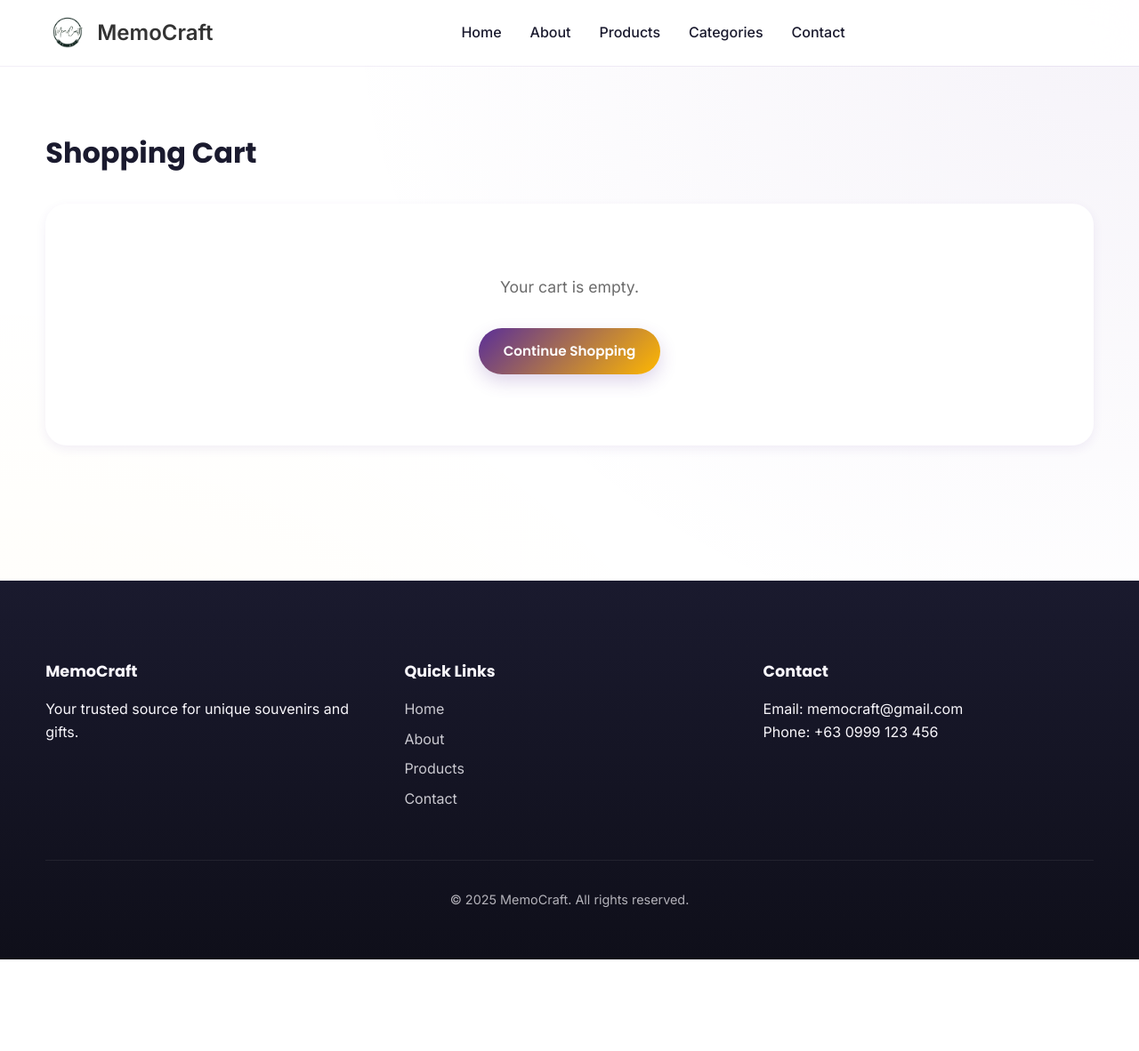
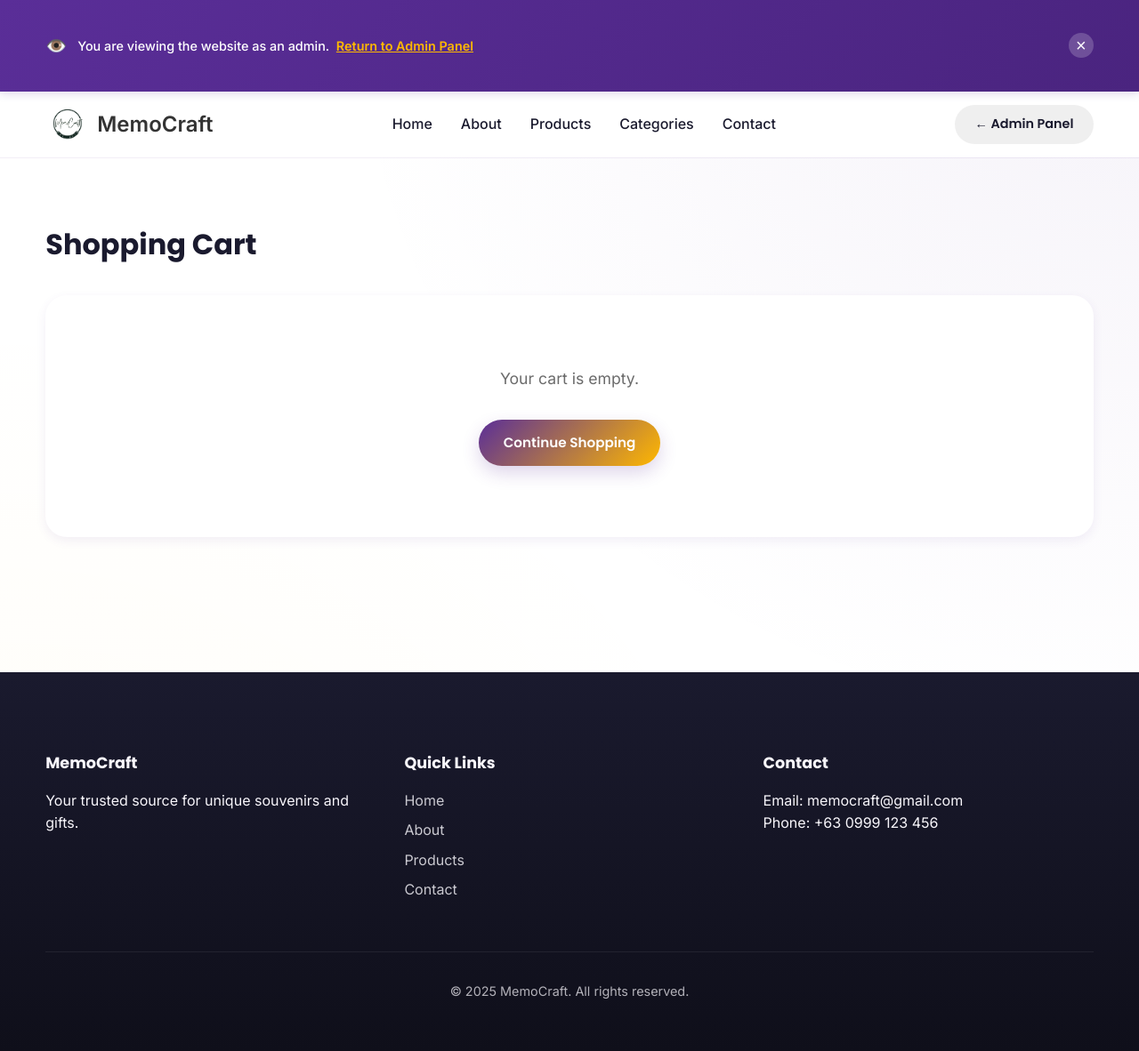
Before and after one commit to Francisco-PaulJustin/Techno_SouvenirWebsite, a PHP site: page /techno_website/cart.php in a window 1280 px wide. Shown: the whole page at 89% size. Before the commit the page ends 1079 px from the top, so only its background shows below. Run offline with PHP 8.4, Linux system fonts and the light colour scheme; a user stored in the database is signed in.

Commit message:
Admin -- View Website fixed

```diff
--- a/admin/includes/admin_footer.php
+++ b/admin/includes/admin_footer.php
@@ -106,6 +106,7 @@
             });
         }
 
+
         // Auto-dismiss alerts after 5 seconds
         const alerts = document.querySelectorAll('.alert');
         alerts.forEach(function(alert) {
--- a/admin/includes/admin_sidebar.php
+++ b/admin/includes/admin_sidebar.php
@@ -66,7 +66,7 @@ $current_page = basename($_SERVER['PHP_SELF']);
         <div class="nav-section nav-section-bottom">
             <ul>
                 <li>
-                    <a href="../index.php" class="nav-link-external">
+                    <a href="../index.php?admin_view=1" class="nav-link-external" target="_blank" rel="noopener noreferrer" title="View main website as admin">
                         <span class="nav-icon material-icons-round">launch</span>
                         <span class="nav-label">View Website</span>
                     </a>
--- a/admin/index.php
+++ b/admin/index.php
@@ -2,6 +2,12 @@
 session_start();
 require_once '../includes/config.php';
 require_once 'includes/admin_auth.php';
+
+// Always clear admin viewing session flag when accessing admin panel
+// This ensures admin panel works normally
+if (isset($_SESSION['admin_viewing_site'])) {
+    unset($_SESSION['admin_viewing_site']);
+}
 
 $page_title = 'Dashboard';
 
--- a/assets/css/style.css
+++ b/assets/css/style.css
@@ -1145,6 +1145,85 @@ textarea.is-invalid {
 }
 
 /* ============================================
+   ADMIN PREVIEW BANNER
+   ============================================ */
+.admin-preview-banner {
+    background: linear-gradient(135deg, var(--clr-primary) 0%, var(--clr-primary-dark) 100%);
+    color: #fff;
+    padding: 0.75rem 0;
+    position: sticky;
+    top: 0;
+    z-index: 200;
+    box-shadow: 0 2px 10px rgba(90, 46, 152, 0.2);
+}
+
+.admin-preview-content {
+    display: flex;
+    align-items: center;
+    gap: 0.75rem;
+    font-size: 0.9rem;
+    font-weight: 500;
+}
+
+.admin-preview-icon {
+    font-size: 1.2rem;
+}
+
+.admin-preview-text {
+    flex: 1;
+}
+
+.admin-preview-text a {
+    color: var(--clr-accent);
+    text-decoration: underline;
+    font-weight: 600;
+    margin-left: 0.25rem;
+}
+
+.admin-preview-text a:hover {
+    color: #fff;
+}
+
+.admin-preview-close {
+    background: rgba(255, 255, 255, 0.2);
+    border: none;
+    color: #fff;
+    width: 28px;
+    height: 28px;
+    border-radius: 50%;
+    cursor: pointer;
+    font-size: 1.25rem;
+    line-height: 1;
+    display: flex;
+    align-items: center;
+    justify-content: center;
+    transition: background var(--transition-fast);
+    flex-shrink: 0;
+}
+
+.admin-preview-close:hover {
+    background: rgba(255, 255, 255, 0.3);
+}
+
+@media (max-width: 600px) {
+    .admin-preview-content {
+        font-size: 0.8rem;
+        gap: 0.5rem;
+    }
+
+    .admin-preview-text {
+        flex: 1;
+        min-width: 0;
+    }
+
+    .admin-preview-close {
+        width: 24px;
+        height: 24px;
+        font-size: 1.1rem;
+    }
+}
+
+/* ============================================
    MOBILE MENU TOGGLE BUTTON
    ============================================ */
 .mobile-menu-toggle {
@@ -1204,6 +1283,10 @@ body.mobile-menu-active {
 @media (max-width: 992px) {
     .mobile-menu-toggle {
         display: flex;
+    }
+
+    .admin-preview-banner ~ .navbar .nav-menu {
+        top: calc(70px + 50px);
     }
 
     .nav-menu {
--- a/includes/auth.php
+++ b/includes/auth.php
@@ -27,12 +27,19 @@ function requireAdmin() {
 }
 
 // Prevent admins from accessing user interface pages
+// But allow admins to view customer pages when admin_viewing_site flag is set
 function requireCustomer() {
     requireLogin();
     if (isAdmin()) {
-        // Admin is trying to access user interface, redirect to admin panel
-        header('Location: admin/index.php');
-        exit;
+        // Allow admin to access if they're viewing the site (admin_viewing_site flag)
+        if (isset($_SESSION['admin_viewing_site'])) {
+            // Admin is viewing the site, allow access to customer pages
+            return;
+        } else {
+            // Admin is trying to access user interface without viewing flag, redirect to admin panel
+            header('Location: admin/index.php');
+            exit;
+        }
     }
     if (!isCustomer()) {
         // Not a customer, redirect to login
@@ -43,10 +50,19 @@ function requireCustomer() {
 
 // Redirect admins from public pages to admin interface
 // Use this on public pages (index.php, products.php, etc.) to ensure admins only see admin interface
+// Skip redirect if admin_view parameter is present (for admin preview)
 function redirectAdminIfLoggedIn() {
     if (isAdmin()) {
-        header('Location: admin/index.php');
-        exit;
+        // Set session flag if admin_view parameter is present
+        if (isset($_GET['admin_view']) && $_GET['admin_view'] == '1') {
+            $_SESSION['admin_viewing_site'] = true;
+        }
+
+        // Allow admins to view the site if admin_view parameter is set or session flag exists
+        if (!isset($_GET['admin_view']) && !isset($_SESSION['admin_viewing_site'])) {
+            header('Location: admin/index.php');
+            exit;
+        }
     }
 }
 ?>
--- a/includes/header.php
+++ b/includes/header.php
@@ -1,3 +1,9 @@
+<?php
+// Include auth.php to ensure isAdmin() function is available
+if (!function_exists('isAdmin')) {
+    require_once __DIR__ . '/auth.php';
+}
+?>
 <!DOCTYPE html>
 <html lang="en">
 <head>
@@ -20,3 +26,14 @@ $body_class = $body_class ?? '';
 $is_logged_in = isset($_SESSION['user_id']);
 ?>
 <body class="app-body <?php echo htmlspecialchars($body_class); ?>" data-logged-in="<?php echo $is_logged_in ? '1' : '0'; ?>">
+    <?php if (isset($_SESSION['admin_viewing_site']) && function_exists('isAdmin') && isAdmin()): ?>
+        <div class="admin-preview-banner">
+            <div class="container">
+                <div class="admin-preview-content">
+                    <span class="admin-preview-icon">👁️</span>
+                    <span class="admin-preview-text">You are viewing the website as an admin. <a href="admin/index.php">Return to Admin Panel</a></span>
+                    <button class="admin-preview-close" onclick="this.closest('.admin-preview-banner').style.display='none'" aria-label="Close banner">×</button>
+                </div>
+            </div>
+        </div>
+    <?php endif; ?>
--- a/includes/navbar.php
+++ b/includes/navbar.php
@@ -49,8 +49,12 @@
                     </div>
                 </div>
             <?php elseif (isset($_SESSION['user_id']) && isset($_SESSION['user_role']) && $_SESSION['user_role'] === 'admin'): ?>
-                <!-- Admin is logged in - don't show user interface elements -->
-                <!-- Admin should use admin interface, not user interface -->
+                <!-- Admin viewing site in preview mode -->
+                <?php if (isset($_SESSION['admin_viewing_site'])): ?>
+                    <a href="admin/index.php" class="nav-btn btn-secondary" title="Return to Admin Panel">
+                        <span>← Admin Panel</span>
+                    </a>
+                <?php endif; ?>
             <?php else: ?>
                 <a href="login.php" class="nav-btn ghost-btn">Login</a>
                 <a href="signup.php" class="nav-btn primary-btn">Sign Up</a>
```
Also changed, not shown: admin/includes/admin_auth.php (+9 -2 lines).
